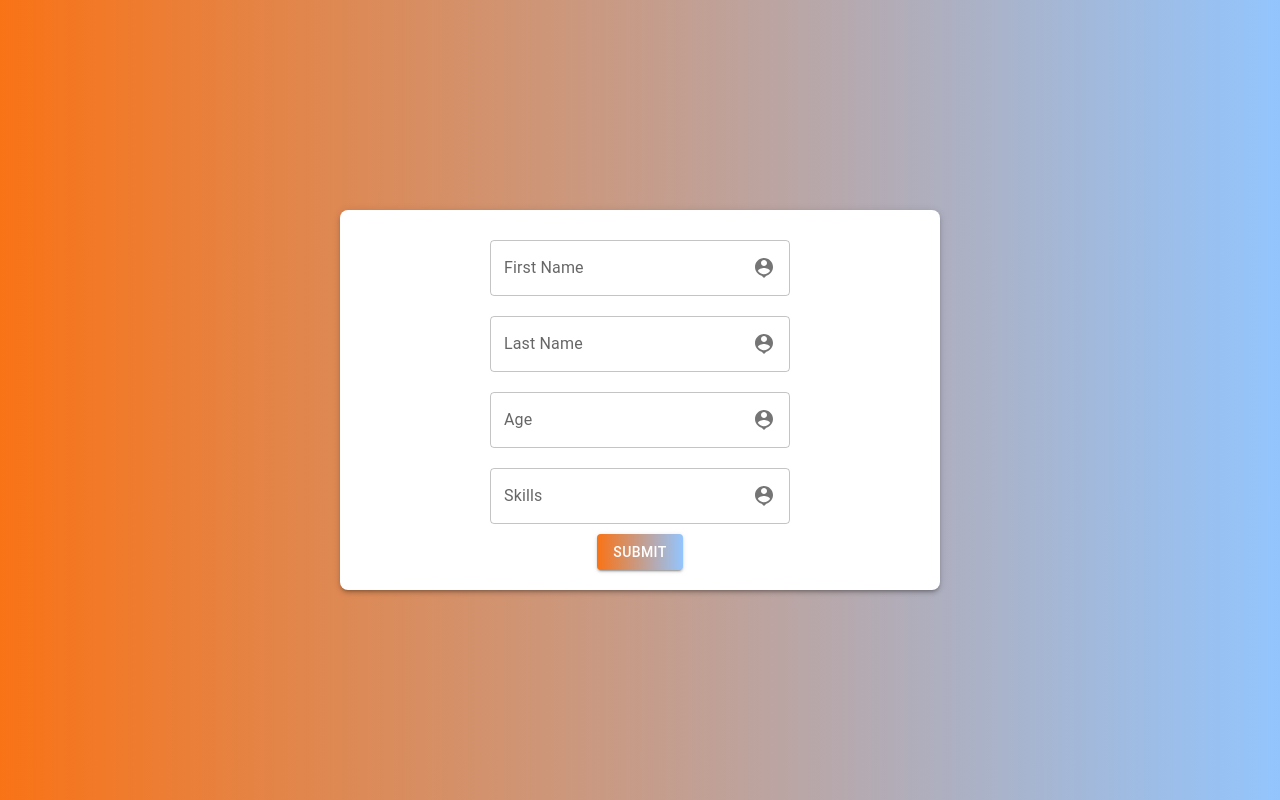
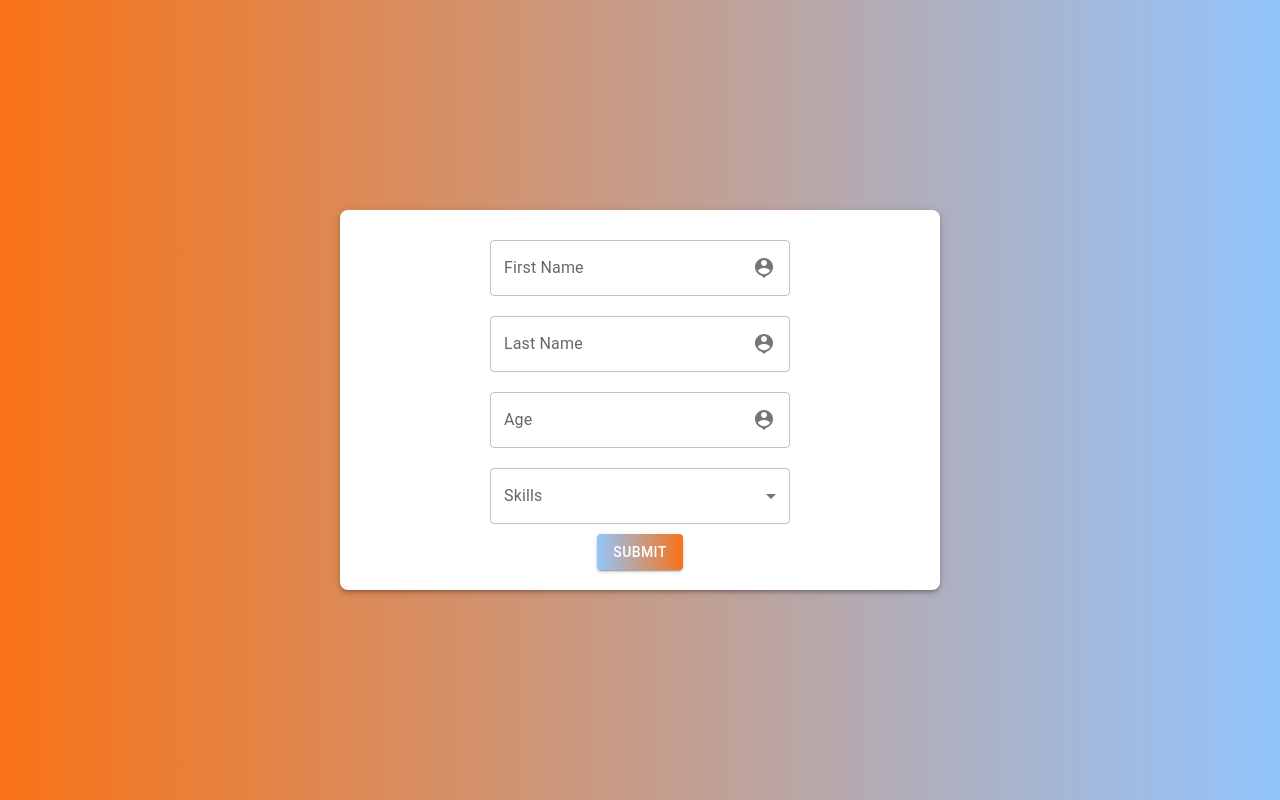
Before and after one commit to aynazheydariafshar/form-check, a React (Create React App) app in the folder my-app/: page / in a window 1280 px wide. Built offline with nearby package versions, Linux system fonts and the light colour scheme; the HTML template or start-up script is replaced by a standard one.

Commit message:
add multiselect component global

```diff
--- a/my-app/src/constant/index.js
+++ b/my-app/src/constant/index.js
@@ -1,2 +1,20 @@
 export const MY_APP = "/";
 export const CHART = "chart";
+export const elementsInfo = [
+    {
+        type : "text",
+        label : "First Name",
+        name : "firstName",
+    },
+    {
+        type : "text",
+        label : "Last Name",
+        name : "lastName",
+    },
+    {
+        type : "number",
+        label : "Age",
+        name : "age",
+    },
+];
+export const options = ["HTML" , "CSS" , "JS" , "SASS" , "React" , "Redux" , "Bootstrap"];
--- a/my-app/src/routes/app/FormInfo/components/FormInput.jsx
+++ b/my-app/src/routes/app/FormInfo/components/FormInput.jsx
@@ -1,35 +1,15 @@
-import React from "react";
 import { Formik, Form } from "formik";
 import * as Yup from "yup";
-import PersonPinIcon from '@mui/icons-material/PersonPin';
+import PersonPinIcon from "@mui/icons-material/PersonPin";
+import { Button } from "@mui/material";
 
 import MyInput from "utils/components/FormikElements/MyInput";
-import { Button } from "@mui/material";
+import { elementsInfo, options } from "constant";
+import MyMultiSelect from "utils/components/FormikElements/MyMultiSelect";
 
 const FormInput = () => {
   const checkField = Yup.string().required("This field is required").trim();
-  const elementsInfo = [
-    {
-        type : "text",
-        label : "First Name",
-        name : "firstName",
-    },
-    {
-        type : "text",
-        label : "Last Name",
-        name : "lastName",
-    },
-    {
-        type : "number",
-        label : "Age",
-        name : "age",
-    },
-    {
-        type : "text",
-        label : "Skills",
-        name : "skills",
-    }
-]
+
   return (
     <Formik
       validationSchema={Yup.object({
@@ -42,7 +22,7 @@ const FormInput = () => {
         firstName: "",
         lastName: "",
         age: "",
-        skills: "",
+        skills: [],
       }}
       onSubmit={(values, actions) => {
         alert(JSON.stringify(values));
@@ -52,13 +32,20 @@ const FormInput = () => {
         {elementsInfo.map((item) => (
           <MyInput
             type={item.type}
-            style={{ width: "50%" , margin : "10px 0" }}
+            style={{ width: "50%", margin: "10px 0" }}
             name={item.name}
             label={item.label}
             icon={<PersonPinIcon />}
           />
         ))}
-        <Button type="submit" className="bg-gradient-to-r from-orange-500 to-blue-300 my-5" variant="contained">Submit</Button>
+        <MyMultiSelect label="Skills" name="skills" options={options} />
+        <Button
+          type="submit"
+          className="bg-gradient-to-r to-orange-500 from-blue-300 my-5"
+          variant="contained"
+        >
+          Submit
+        </Button>
       </Form>
     </Formik>
   );
--- /dev/null
+++ b/my-app/src/utils/components/FormikElements/MyMultiSelect.jsx
@@ -0,0 +1,81 @@
+import { FormControl } from "@mui/material";
+import { useFormikContext } from "formik";
+import { Select } from "@mui/material";
+import { MenuItem } from "@mui/material";
+import { Checkbox } from "@mui/material";
+import { ListItemText } from "@mui/material";
+import { InputLabel } from "@mui/material";
+import { Typography } from "@mui/material";
+import { OutlinedInput } from "@mui/material";
+
+const ITEM_HEIGHT = 48;
+const ITEM_PADDING_TOP = 8;
+const MenuProps = {
+  PaperProps: {
+    style: {
+      maxHeight: ITEM_HEIGHT * 4.5 + ITEM_PADDING_TOP,
+      width: 250,
+    },
+  },
+};
+const MyMultiSelect = ({ label, name, options }) => {
+  const { values, setFieldValue } = useFormikContext();
+  const isAllSelected =
+    options?.length > 0 && values[name].length === options?.length;
+
+  const handleChange = (event) => {
+    const value = event.target.value;
+    if (value[value.length - 1] === "all") {
+      setFieldValue(
+        name,
+        values[name].length === options.length
+          ? []
+          : options.map((item) => item)
+      );
+      return;
+    }
+    let temp = value;
+    if (typeof value === "string") {
+      temp = value.split(",");
+    }
+    setFieldValue(name, temp);
+  };
+
+  return (
+    <FormControl sx={{ width: "50%", margin: "10px 0" }}>
+      <InputLabel>{label}</InputLabel>
+      <Select
+        multiple
+        value={values[name]}
+        onChange={handleChange}
+        renderValue={(selected) => selected.join(", ")}
+        MenuProps={MenuProps}
+        input={<OutlinedInput label={label} />}
+      >
+        <MenuItem className="w-full flex justify-between" value="all">
+          <Checkbox
+            checked={isAllSelected}
+            indeterminate={
+              values[name].length > 0 && values[name].length < options?.length
+            }
+          />
+          <ListItemText primary="all" />
+        </MenuItem>
+        {options.map((option) => (
+          <MenuItem
+            style={{ whiteSpace: "normal" }}
+            className="w-full flex justify-between "
+            value={option}
+          >
+            <Checkbox
+              checked={values[name]?.findIndex((el) => el === option) > -1}
+            />
+            <Typography>{option}</Typography>
+          </MenuItem>
+        ))}
+      </Select>
+    </FormControl>
+  );
+};
+
+export default MyMultiSelect;
```
